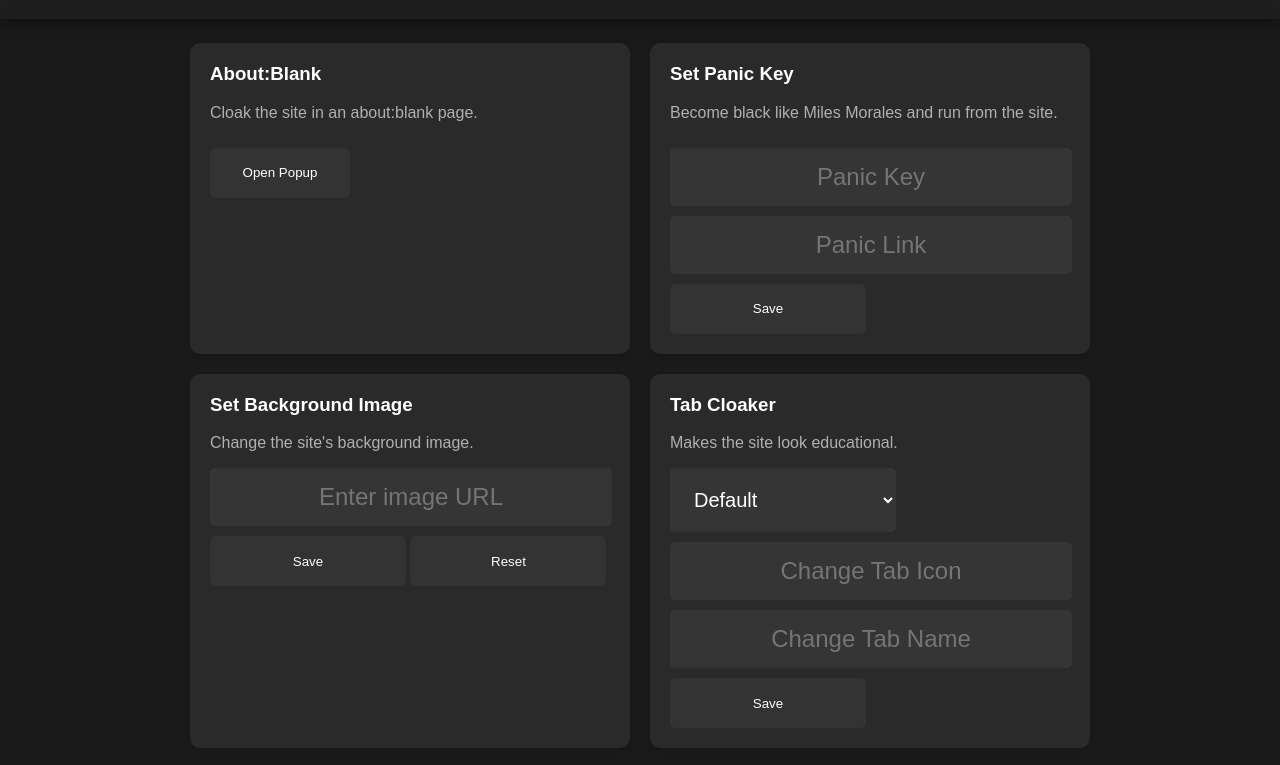
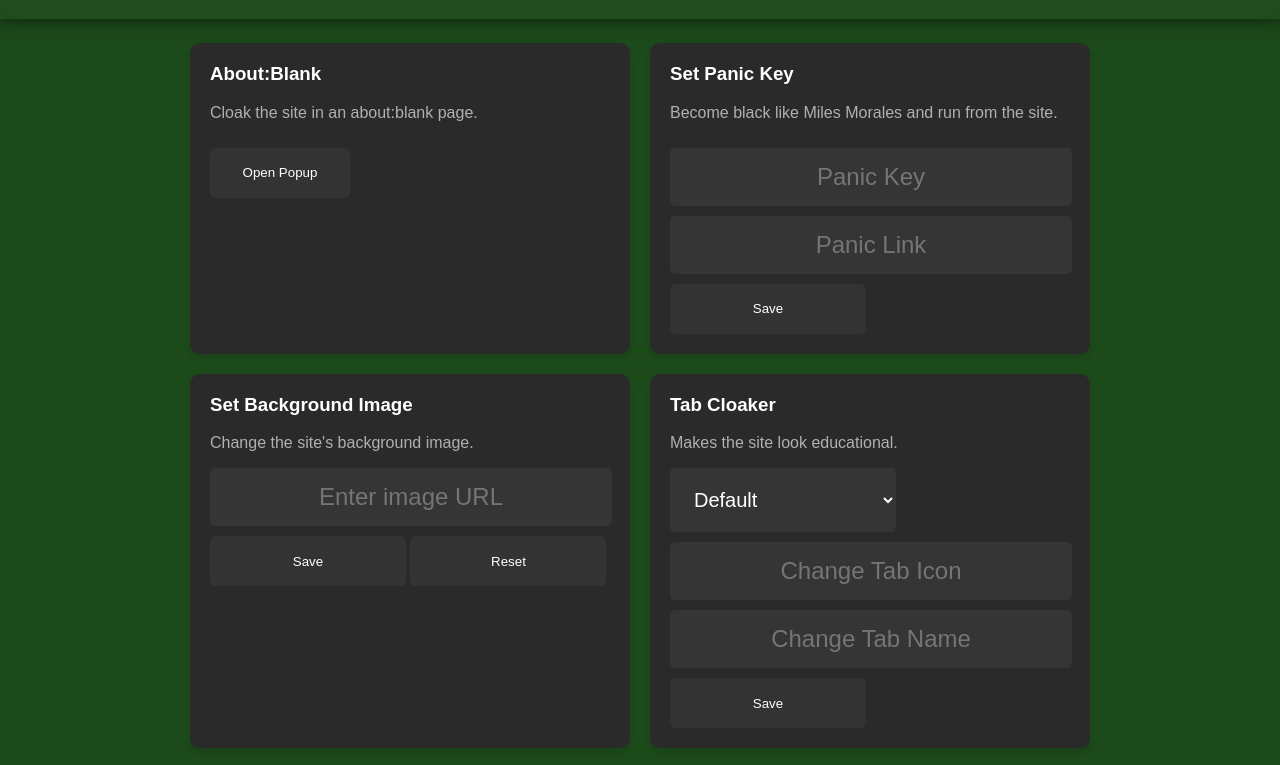
Before and after one commit to balzkas/pushthedtf, a website: page static/settings.html in a window 1280 px wide. Shown: the part 85-850 px from the top of the page. Drawn offline with nearby package versions, Linux system fonts and the light colour scheme.

Commit message:
Update settings.css

```diff
--- a/static/css/settings.css
+++ b/static/css/settings.css
@@ -1,5 +1,5 @@
 body {
-    background-color: #1a1a1a;
+    background-color: #1c4a1a;
     font-family: Arial, sans;
     color: #f0f0f0;
     margin: 0;
```
